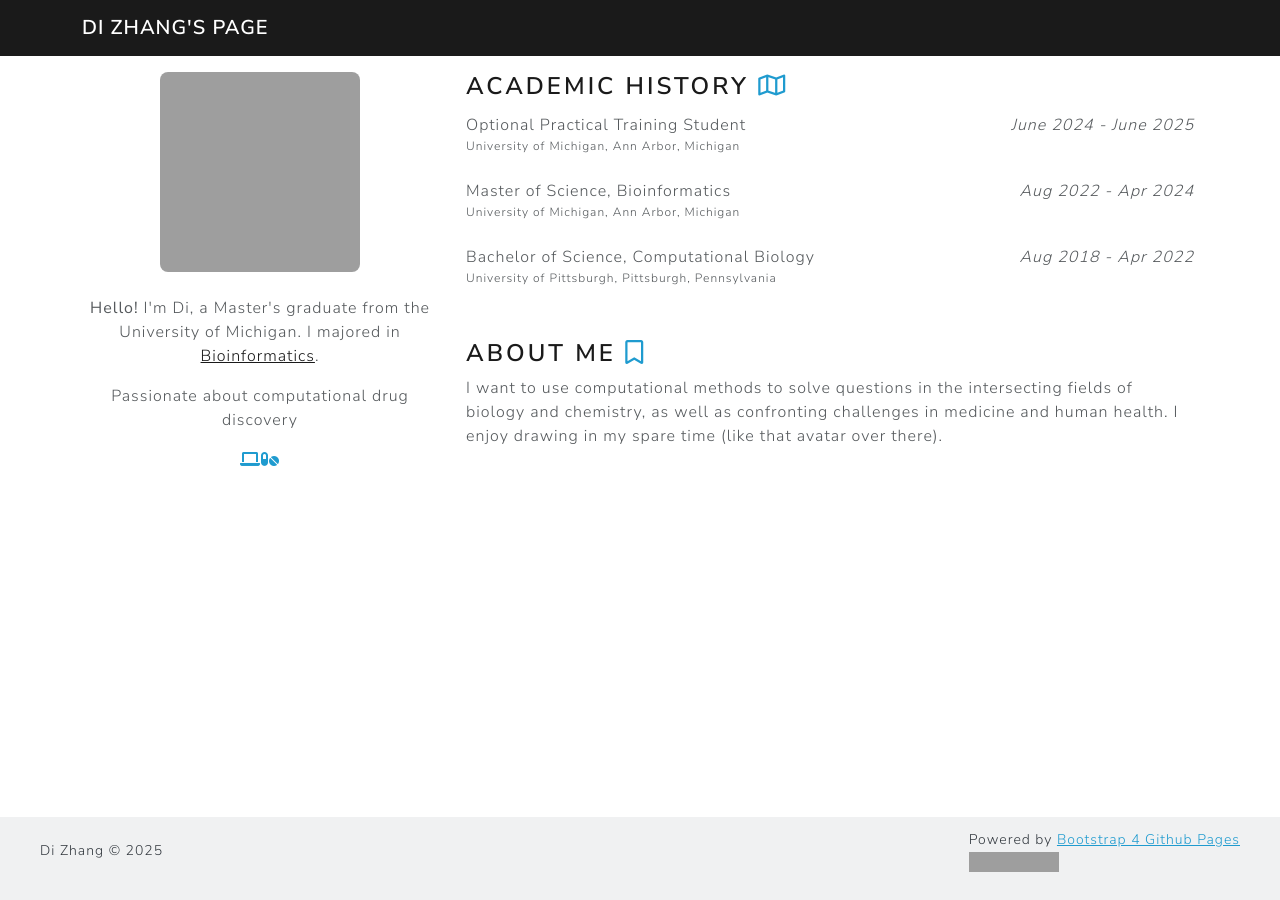
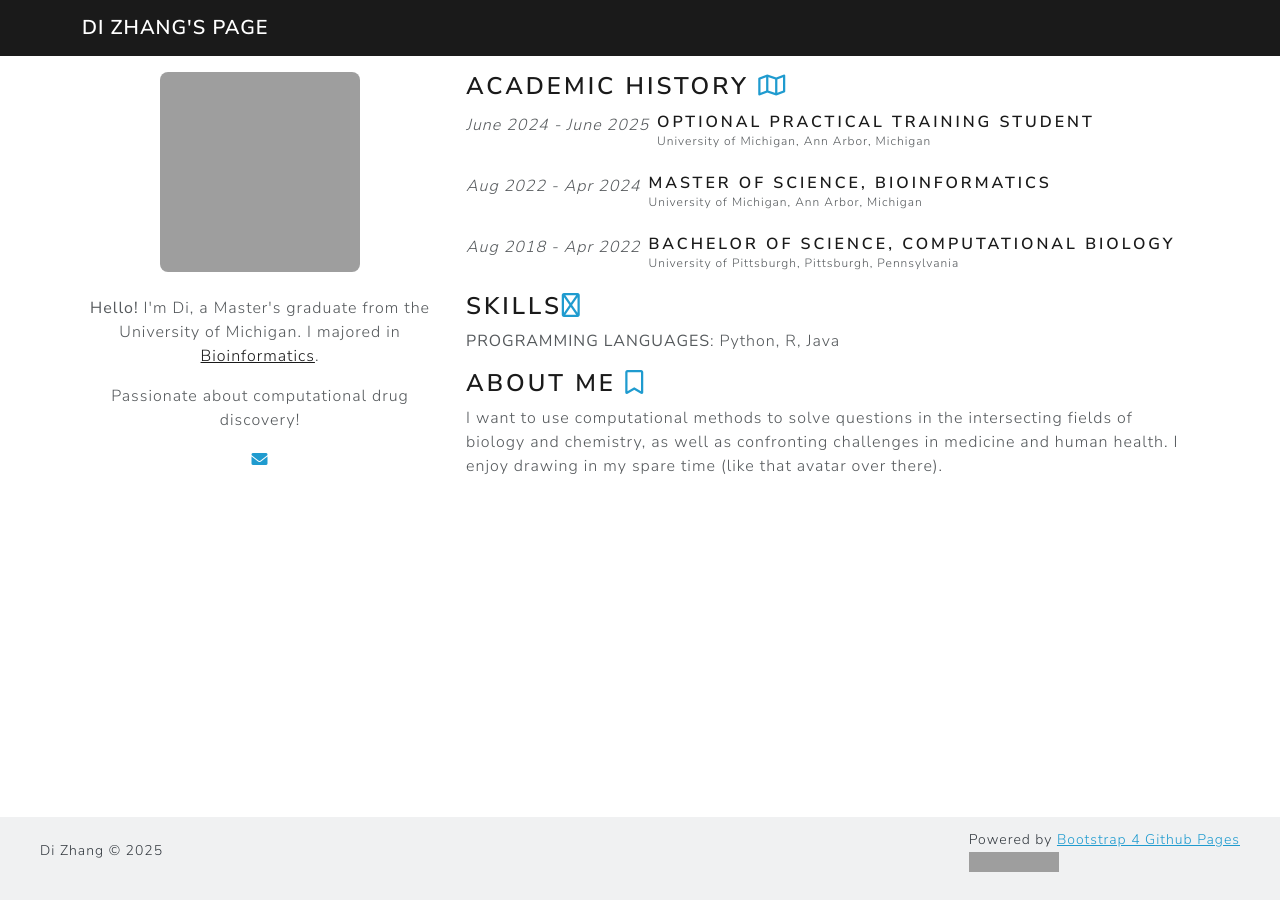
Before and after one commit to zhangdi33/zhangdi33.github.io, a Jekyll site: the page built from index.html, in a window 1280 px wide. Built offline with Jekyll 4.4.1, drawn with Linux system fonts in a browser that asks for light colours; grey boxes are pictures that could not be loaded.

Commit message:
Update index.html

```diff
--- a/index.html
+++ b/index.html
@@ -30,11 +30,11 @@ layout: default
             </p>
 
             <p class="text-center">
-              Passionate about computational drug discovery
+              Passionate about computational drug discovery!
             </p>
 
             <p class="text-info text-center">
-              <i class="fa-solid fa-laptop"></i><i class="fa-solid fa-pills"></i>
+              <i class="fa-solid fa-envelope text-info"></i>
             </p>
           </div>
         </div>
@@ -43,36 +43,42 @@ layout: default
 
         <h3>Academic History <i class="fa-regular fa-map text-info"></i></h3>
         <div class="row px-2">
-          <div class="col-lg col-12 p-1">
-            <p class="mb-0">Optional Practical Training Student</p>
-            <p class="text-secondary" style="font-size:75%;">University of Michigan, Ann Arbor, Michigan</p>
-          </div>
           <div class="col-lg-auto col-12 p-1">
             <p><i>June 2024 - June 2025</i></p>
+          </div>
+
+          <div class="col-lg col-12 p-1">
+            <h5 class="mb-0">Optional Practical Training Student</h5>
+            <p class="text-secondary" style="font-size:75%;">University of Michigan, Ann Arbor, Michigan</p>
           </div>
         </div>
 
         <div class="row px-2">
-          <div class="col-lg col-12 p-1">
-            <p class="mb-0">Master of Science, Bioinformatics</p>
-            <p class="text-secondary" style="font-size:75%;">University of Michigan, Ann Arbor, Michigan</p>
-          </div>
           <div class="col-lg-auto col-12 p-1">
             <p><i>Aug 2022 - Apr 2024</i></p>
+          </div>
+
+          <div class="col-lg col-12 p-1">
+            <h5 class="mb-0">Master of Science, Bioinformatics</h5>
+            <p class="text-secondary" style="font-size:75%;">University of Michigan, Ann Arbor, Michigan</p>
           </div>
         </div>
 
         <div class="row px-2">
-          <div class="col-lg col-12 p-1">
-            <p class="mb-0">Bachelor of Science, Computational Biology</p>
-            <p class="text-secondary" style="font-size:75%;">University of Pittsburgh, Pittsburgh, Pennsylvania</p>
-          </div>
           <div class="col-lg-auto col-12 p-1">
             <p><i>Aug 2018 - Apr 2022</i></p>
           </div>
+
+          <div class="col-lg col-12 p-1">
+            <h5 class="mb-0">Bachelor of Science, Computational Biology</h5>
+            <p class="text-secondary" style="font-size:75%;">University of Pittsburgh, Pittsburgh, Pennsylvania</p>
+          </div>
         </div>
 
-        <hr>
+        <h3>Skills<i class="fa-regular fa-laptop text-info"></i></h3>
+        <p>
+          <b class="text-uppercase">Programming Languages</b>: Python, R, Java
+        </p>
 
         <h3>About Me <i class="fa-regular fa-bookmark text-info"></i></h3>
         <p>I want to use computational methods to solve questions in the intersecting fields of biology and chemistry,
```
